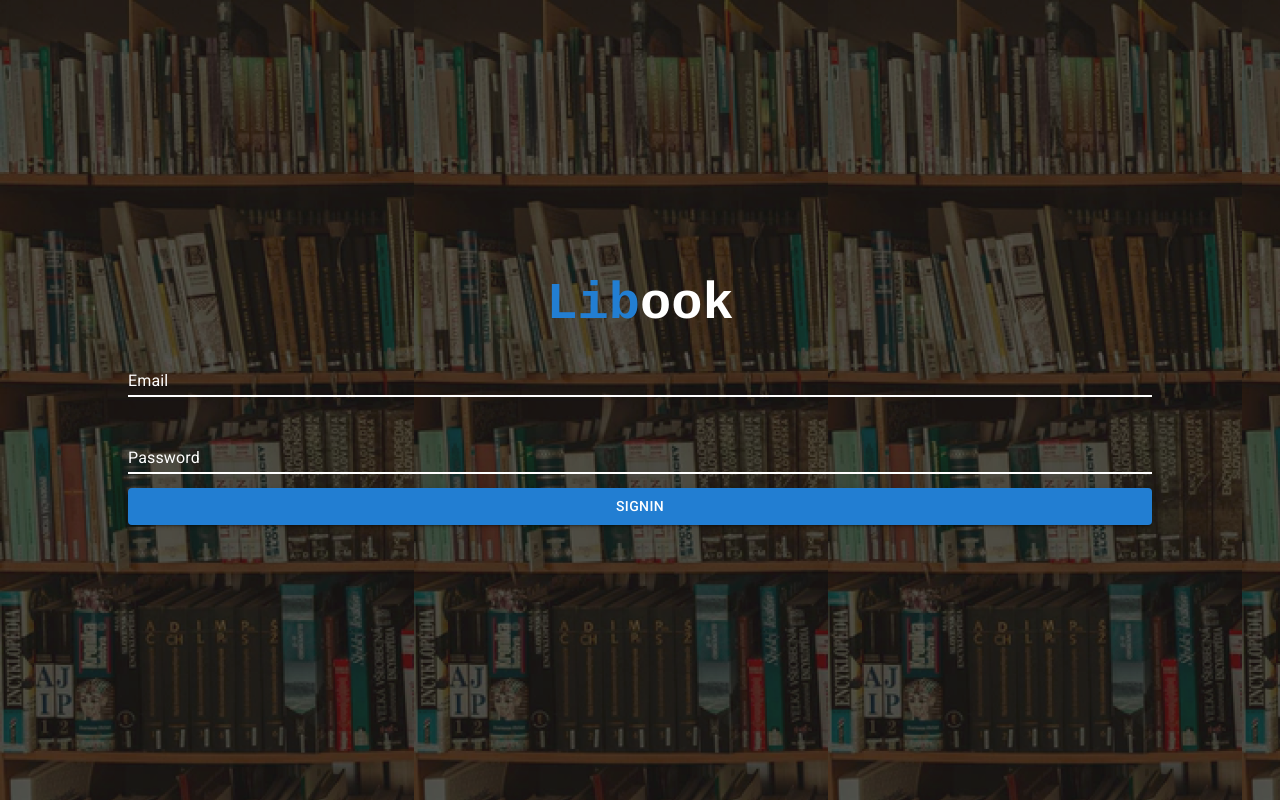
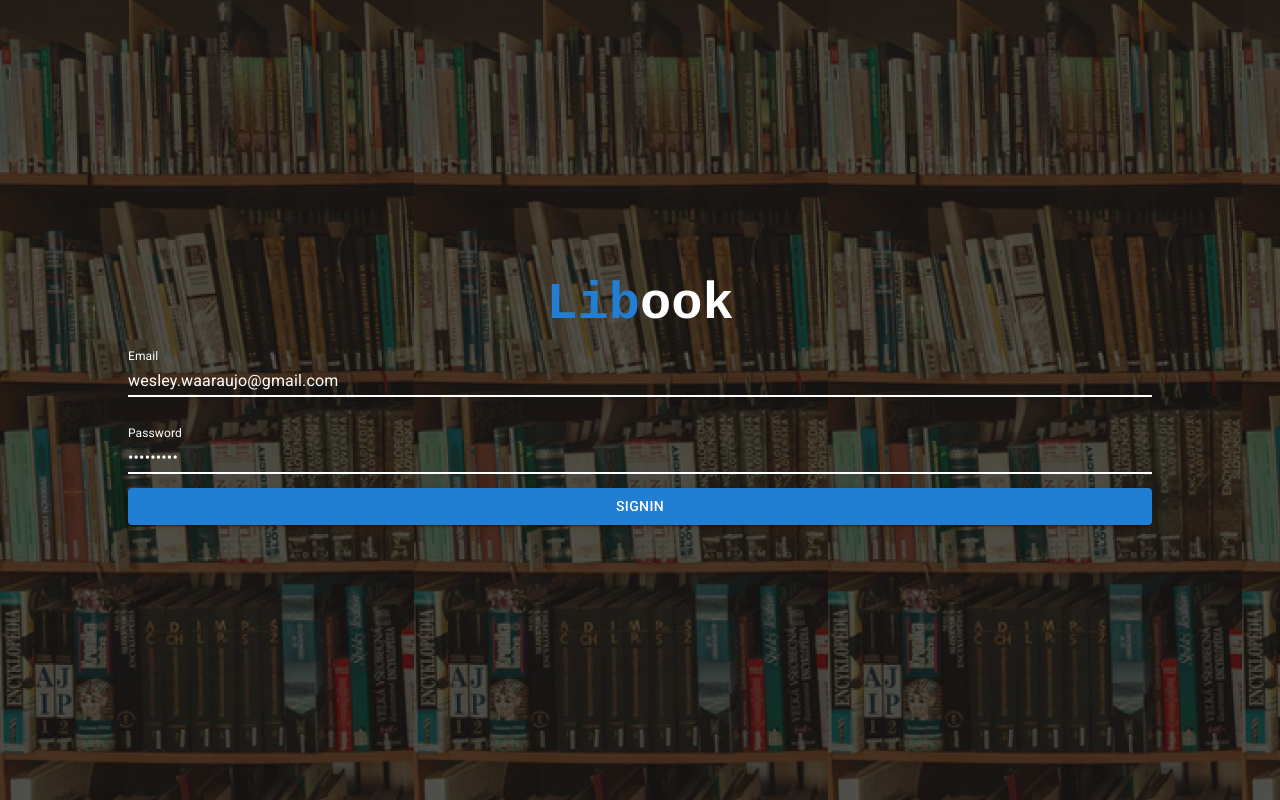
Before and after one commit to leydev/libook, a React (Create React App) app: page / in a window 1280 px wide. Built offline with nearby package versions, Linux system fonts and the light colour scheme.

Commit message:
integration api

```diff
--- a/src/pages/Login.tsx
+++ b/src/pages/Login.tsx
@@ -1,23 +1,51 @@
-/* import { ConnectedProps } from 'react-redux';
-import connector from '../store/user/connector'; */
+import { useCallback } from 'react';
+import { ConnectedProps } from 'react-redux';
 import { TextField, Button, Box } from '@material-ui/core';
+import connector from '../store/user/connector';
 import Theme from '../utils/Theme';
 import Logo from '../components/Logo';
+import { postUsersSignin } from '../services/api';
 
 import './Login.scss';
-/* interface Props extends ConnectedProps<typeof connector> {} */
 
-function Login(/* props: Props */) {
-  /* const { token } = props; */
+interface Props extends ConnectedProps<typeof connector> {}
+
+function Login(props: Props) {
+  const { email, password, setUserInfo } = props;
+
+  const autheticate = useCallback(() => {
+    postUsersSignin({ email, password })
+      .then(({ data }) => {
+        setUserInfo({ token: data.token, ...data.user });
+      })
+      .catch();
+  }, [email, password]);
 
   return (
     <Theme name="Login">
       <Box width="100%" height="100%" display="flex" justifyContent="center" alignItems="center">
         <Box width="80%" display="flex" flexDirection="column">
           <Logo />
-          <TextField type="email" label="Email" className="login-textfield" />
-          <TextField type="password" label="Password" className="login-textfield" />
-          <Button variant="contained" className="login-button">
+          <TextField
+            type="email"
+            label="Email"
+            className="login-textfield"
+            value={email}
+            onChange={({ target: { value } }) => setUserInfo({ email: value })}
+          />
+          <TextField
+            type="password"
+            label="Password"
+            className="login-textfield"
+            value={password}
+            onChange={({ target: { value } }) => setUserInfo({ password: value })}
+          />
+          <Button
+            disabled={!email || !password}
+            variant="contained"
+            className="login-button"
+            onClick={() => autheticate()}
+          >
             Signin
           </Button>
         </Box>
@@ -26,4 +54,4 @@ function Login(/* props: Props */) {
   );
 }
 
-export default /* connector( */Login/* ) */;
+export default connector(Login);
--- a/src/services/api/users.js
+++ b/src/services/api/users.js
@@ -2,6 +2,10 @@ import { instance } from './instance';
 
 export function postUsers(payload) {
   return instance.post('/users', payload);
+}
+
+export function postUsersSignin(payload) {
+  return instance.post('/users/login', payload);
 }
 
 export function getUsersById(id, payload) {
--- a/src/store/user/connector.ts
+++ b/src/store/user/connector.ts
@@ -8,6 +8,7 @@ function mapState({
     firstName,
     lastName,
     email,
+    password,
     role,
   },
 }: State) {
@@ -16,6 +17,7 @@ function mapState({
     firstName,
     lastName,
     email,
+    password,
     role,
   };
 }
--- a/src/store/user/reducer.ts
+++ b/src/store/user/reducer.ts
@@ -6,10 +6,11 @@ import type {
 } from './user';
 
 const userState: UserState = {
-  token: 'Bruno',
+  token: '',
   firstName: '',
   lastName: '',
-  email: '',
+  email: 'wesley.waaraujo@gmail.com',
+  password: '123456789',
   role: '',
 };
 
```
Also changed, not shown: src/store/user/user.d.ts (+6 -5 lines).
